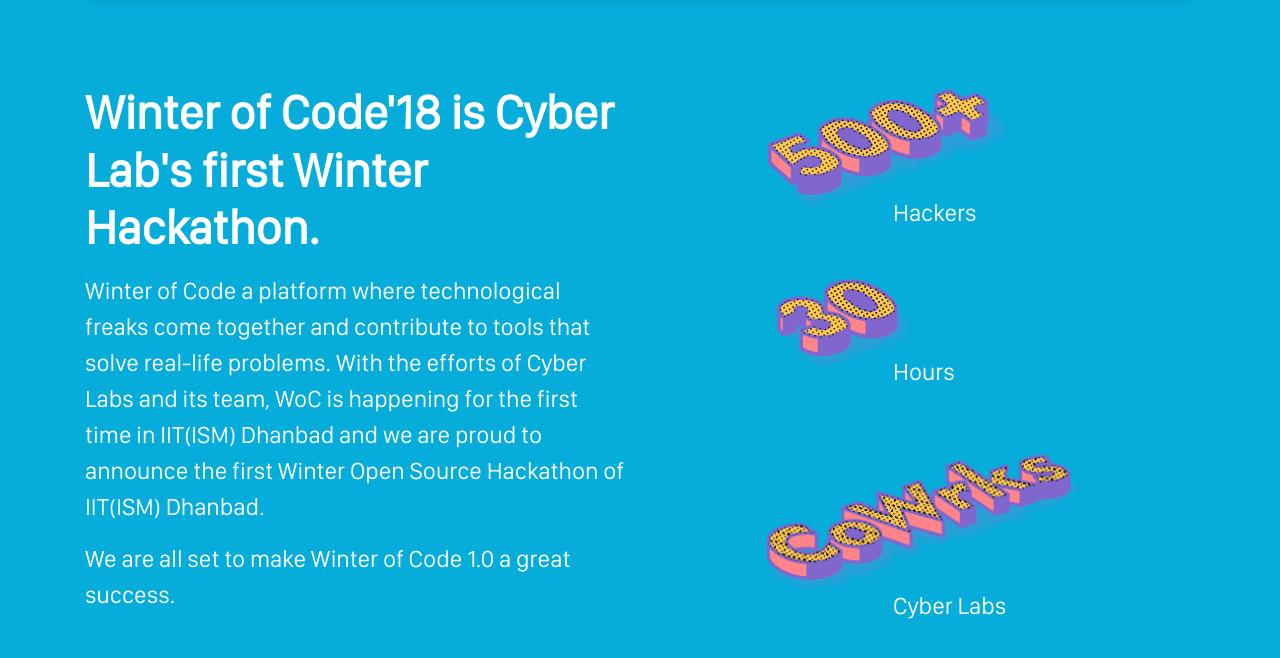
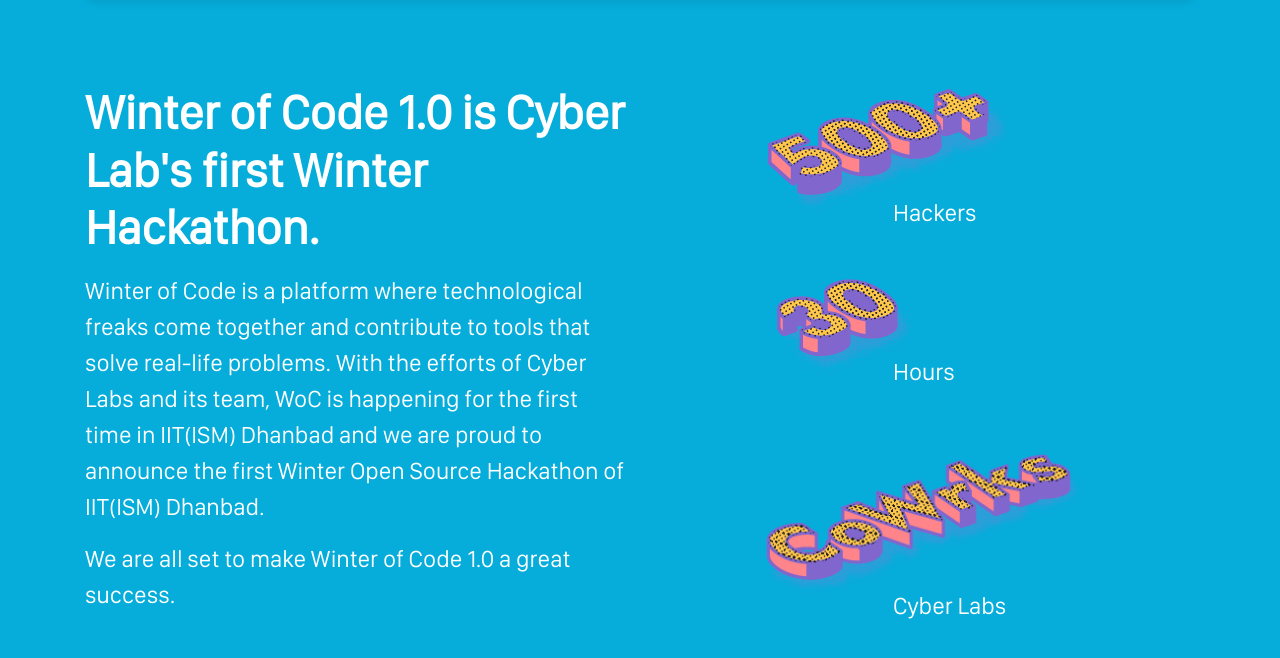
Before and after one commit to Cyber-Labs/winterofcode18, a website: page src/index.html in a window 1280 px wide. Shown: the part 644-1302 px from the top of the page. Drawn offline with nearby package versions, Linux system fonts and the light colour scheme; files that its build step writes are made by us from their sources.

Commit message:
modified the contents of ABOUT

```diff
--- a/src/index.html
+++ b/src/index.html
@@ -168,9 +168,9 @@
     <div class="container">
       <div class="row">
         <div class="col-lg-6 col-12 text-white">
-          <h2 class="section-heading">Winter of Code'18 is Cyber Lab's first Winter Hackathon.</h2>
+          <h2 class="section-heading">Winter of Code 1.0 is Cyber Lab's first Winter Hackathon.</h2>
           <p class="mt-3">
-            Winter of Code a platform where technological freaks come together and contribute to tools that solve real-life problems. With the efforts of Cyber Labs and its team, WoC is happening for the first time in IIT(ISM) Dhanbad and we are proud to announce the first Winter Open Source Hackathon of IIT(ISM) Dhanbad.
+            Winter of Code is a platform where technological freaks come together and contribute to tools that solve real-life problems. With the efforts of Cyber Labs and its team, WoC is happening for the first time in IIT(ISM) Dhanbad and we are proud to announce the first Winter Open Source Hackathon of IIT(ISM) Dhanbad.
           </p>
           <p>
             We are all set to make Winter of Code 1.0 a great success.
```
